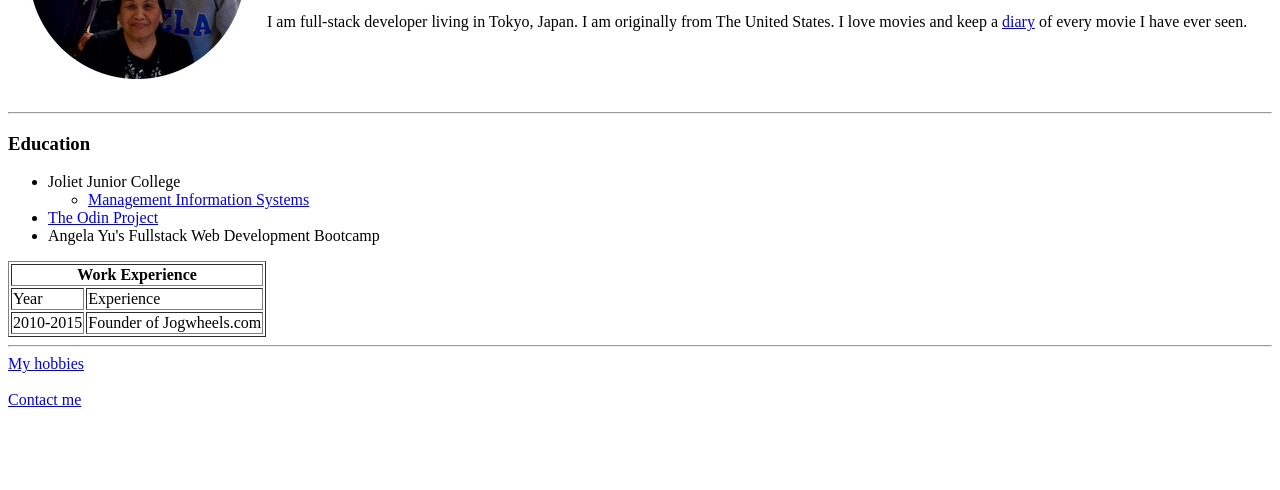
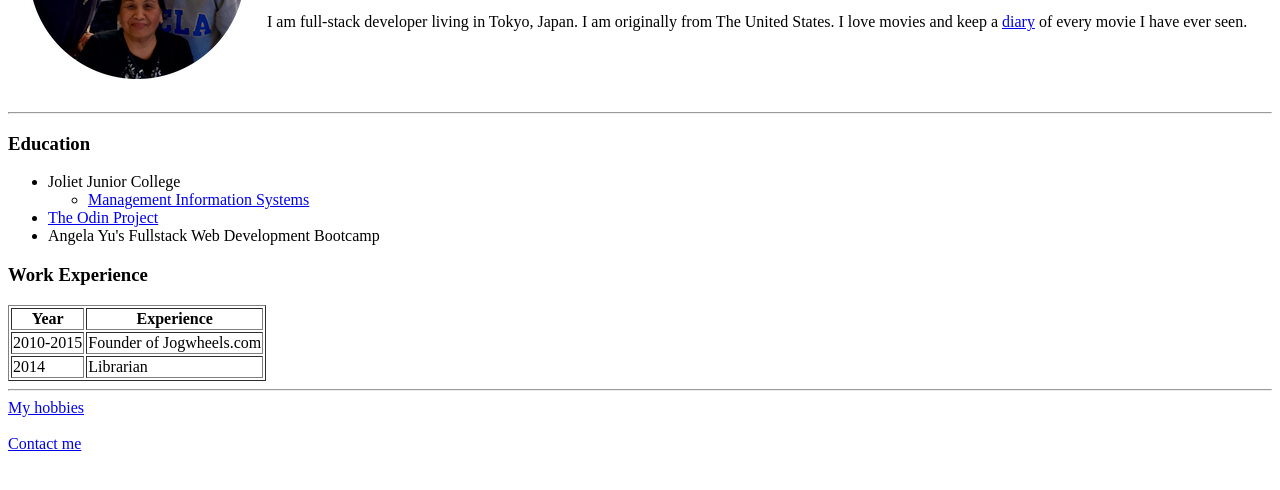
Before and after one commit to bluebot08/The-Complete-2021-Web-Development-Bootcamp, a plain HTML site: page Intermediate_HTML/Web_Development/HTML Personal Site/index.html in a window 1280 px wide. Shown: the part 166-656 px from the top of the page. Drawn offline with Linux system fonts and the light colour scheme.

Commit message:
Edited work experience table.

```diff
--- a/Intermediate_HTML/Web_Development/HTML Personal Site/index.html
+++ b/Intermediate_HTML/Web_Development/HTML Personal Site/index.html
@@ -9,20 +9,22 @@
   <body>
     <table cellspacing="20">
       <tr>
-        <td><img
+        <td>
+          <img
             src="images/stefan and family.png"
             alt="A picture of me, my wife, and my grandmother"
           />
         </td>
-        <td> <h1>Stefan O'Neil</h1>
+        <td>
+          <h1>Stefan O'Neil</h1>
           <p>
             <em>Full-Stack <strong>Developer</strong></em>
           </p>
           <p>
-              I am full-stack developer living in Tokyo, Japan. I am originally from The
-              United States. I love movies and keep a
-              <a href="https://letterboxd.com/Bluebot/">diary</a> of every movie I have
-              ever seen.
+            I am full-stack developer living in Tokyo, Japan. I am originally
+            from The United States. I love movies and keep a
+            <a href="https://letterboxd.com/Bluebot/">diary</a> of every movie I
+            have ever seen.
           </p>
         </td>
       </tr>
@@ -42,24 +44,26 @@
       <li><a href="https://www.theodinproject.com">The Odin Project</a></li>
       <li>Angela Yu's Fullstack Web Development Bootcamp</li>
     </ul>
+    <h3>Work Experience</h3>
     <table border="1">
       <thead>
         <tr>
-          <th colspan="2">Work Experience</th>
+          <th>Year</th>
+          <th>Experience</th>
         </tr>
       </thead>
       <tbody>
         <tr>
-          <td>Year</td>
-          <td>Experience</td>
-        </tr>
-        <tr>
           <td>2010-2015</td>
           <td>Founder of Jogwheels.com</td>
         </tr>
+        <tr>
+          <td>2014</td>
+          <td>Librarian</td>
+        </tr>
       </tbody>
     </table>
-<hr>
+    <hr />
     <a href="hobbies.html">My hobbies</a>
     <br />
     <br />
```
Lines whose indentation alone changed are shown as unchanged.
